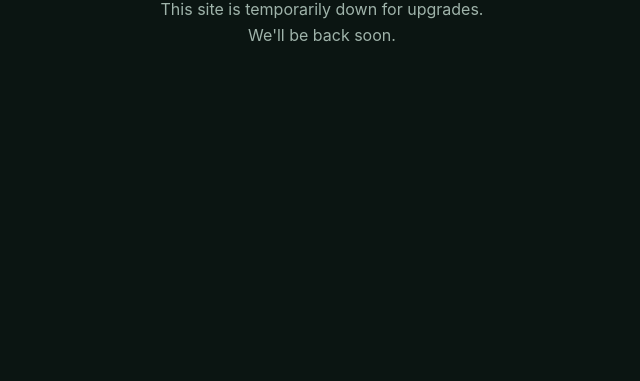
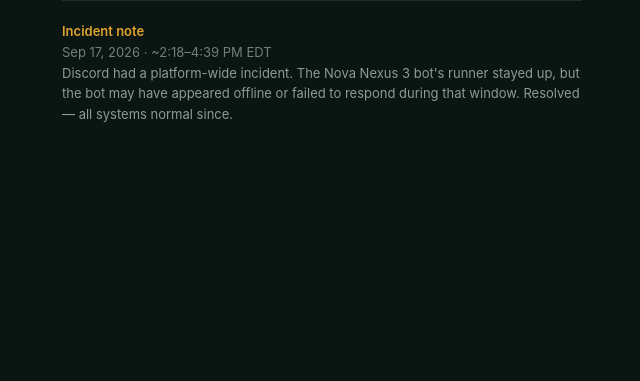
Before and after one commit to howarthjakob4-prog/howarthjakob4-prog.github.io, a plain HTML site: page index.html in a window 1280 px wide. Shown: the part 419-800 px from the top of the page, without its empty margins (318-958 px from the left). Drawn offline with Linux system fonts and the light colour scheme.

Commit message:
Add Sep 17 Discord incident note to maintenance page

```diff
--- a/index.html
+++ b/index.html
@@ -20,6 +20,13 @@
   }
   h1 { font-size: 30px; letter-spacing: -0.02em; margin-bottom: 12px; }
   p { color: #9fb3aa; font-size: 16px; line-height: 1.6; }
+  .incident {
+    margin-top: 28px; padding-top: 20px;
+    border-top: 1px solid #1e2f28;
+    font-size: 13px; line-height: 1.6; color: #8a9d94; text-align: left;
+  }
+  .incident strong { color: #e0a32e; font-weight: 600; }
+  .incident .when { color: #6f8278; }
 </style>
 </head>
 <body>
@@ -27,6 +34,13 @@
     <span class="dot"></span>
     <h1>Nova Nexus 3</h1>
     <p>This site is temporarily down for upgrades.<br />We'll be back soon.</p>
+    <div class="incident">
+      <strong>Incident note</strong><br />
+      <span class="when">Sep 17, 2026 &middot; ~2:18&ndash;4:39 PM EDT</span><br />
+      Discord had a platform-wide incident. The Nova Nexus 3 bot's runner stayed
+      up, but the bot may have appeared offline or failed to respond during that
+      window. Resolved &mdash; all systems normal since.
+    </div>
   </div>
 </body>
 </html>
```
